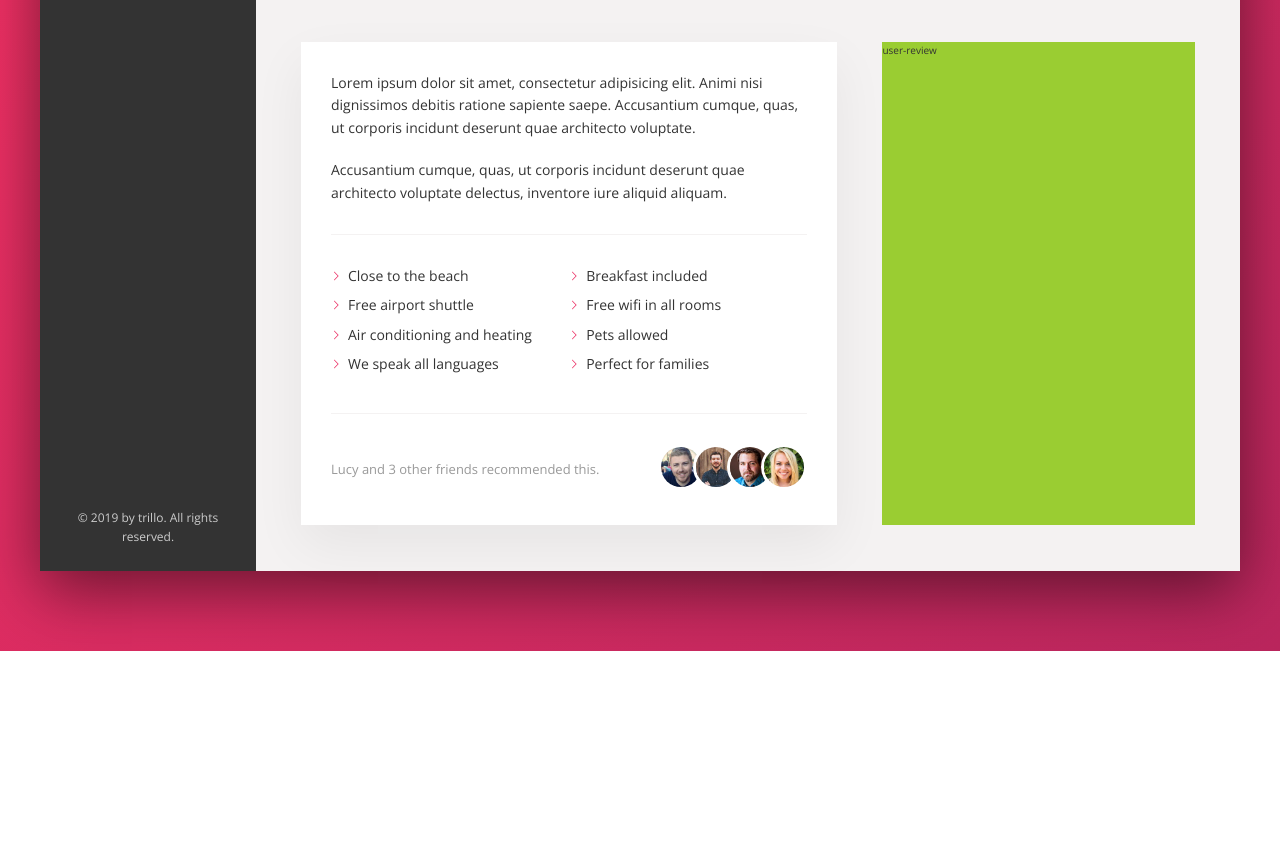
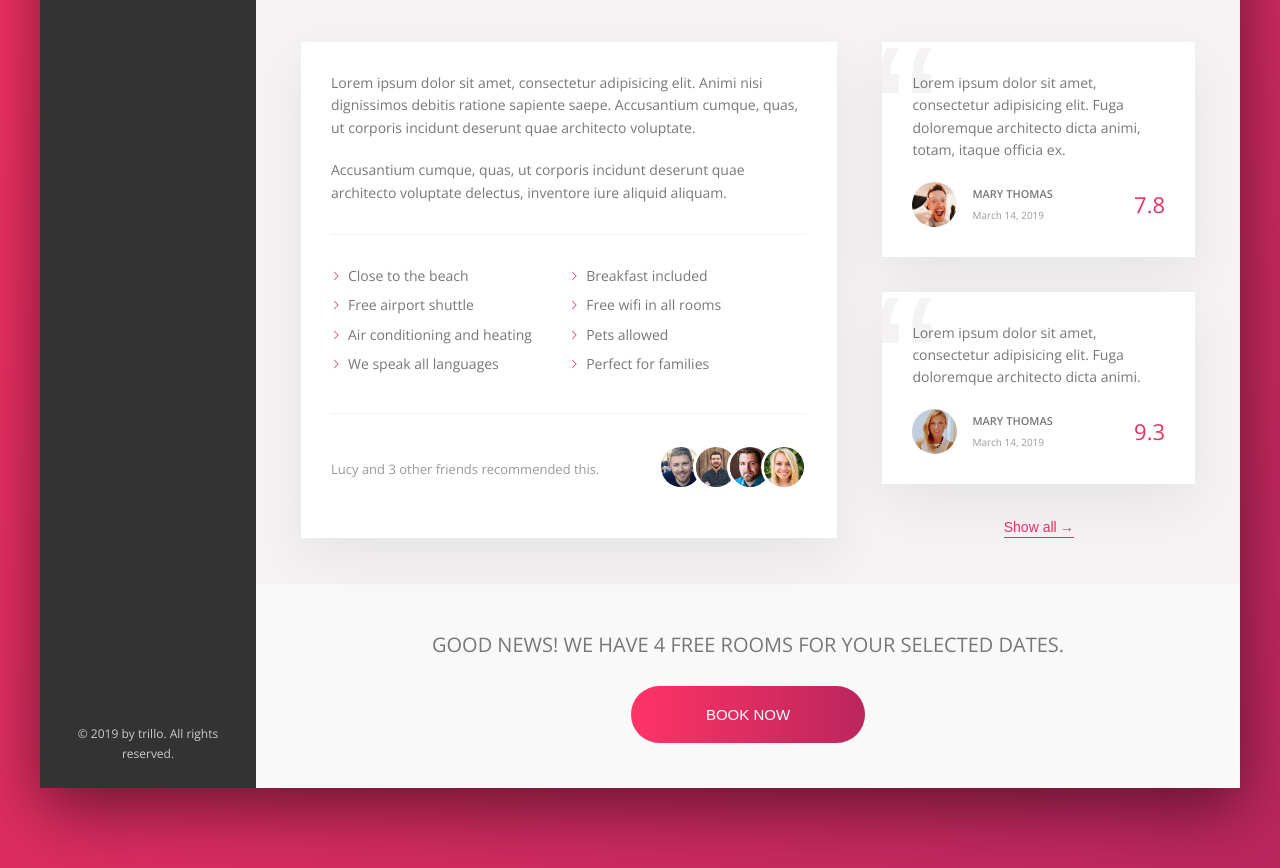
Before and after one commit to reksus/BookingAppTemplate, a website: page index.html in a window 1280 px wide. Shown: the part 605-1473 px from the top of the page. Before the commit the page ends 1256 px from the top, so only its background shows below. Drawn offline with nearby package versions, Linux system fonts and the light colour scheme.

Commit message:
Trillo-Day4

```diff
--- a/css/style.css
+++ b/css/style.css
@@ -46,7 +46,7 @@ html {
 body {
   font-family: 'open sans', sans-serif;
   line-height: 1.6;
-  color: var(--color-grey-dark-1);
+  color: var(--color-grey-dark-2);
   background-image: linear-gradient(to bottom right, var(--color-primary-light), var(--color-primary-dark));
   background-size: cover;
   background-repeat: no-repeat;
@@ -79,13 +79,13 @@ body {
   flex: 1; }
 
 .detail {
+  font-size: 1.4rem;
   display: flex;
   padding: 4.5rem;
   background-color: var(--color-grey-light-2);
   border-bottom: var(--line); }
 
 .description {
-  font-size: 1.4rem;
   background-color: #fff;
   box-shadow: var(--shadow-light);
   padding: 3rem;
@@ -93,8 +93,10 @@ body {
   margin-right: 4.5rem; }
 
 .user-review {
-  background-color: yellowgreen;
-  flex: 1; }
+  flex: 1;
+  display: flex;
+  flex-direction: column;
+  align-items: center; }
 
 .logo {
   height: 3.5rem;
@@ -279,8 +281,13 @@ body {
   display: inline-block;
   cursor: pointer;
   transition: all .2s; }
+  .btn-inline span {
+    margin-left: 3px;
+    transition: all .2s; }
   .btn-inline:hover {
     color: var(--color-grey-dark-1); }
+    .btn-inline:hover span {
+      margin-left: 8px; }
   .btn-inline:focus {
     outline: none;
     animation: pulsate 1s infinite; }
@@ -331,3 +338,89 @@ body {
     border: 3px solid #fff; }
     .recommend__photo:not(:last-child) {
       margin-right: -1.5rem; }
+
+.review {
+  background-color: #fff;
+  box-shadow: var(--shadow-light);
+  padding: 3rem;
+  margin-bottom: 3.5rem;
+  position: relative;
+  overflow: hidden; }
+  .review__text {
+    margin-bottom: 2rem;
+    position: relative;
+    z-index: 10; }
+  .review__user {
+    display: flex;
+    align-items: center; }
+  .review__photo {
+    height: 4.5rem;
+    width: 4.5rem;
+    border-radius: 50%;
+    margin-right: 1.5rem; }
+  .review__user-box {
+    margin-right: auto; }
+  .review__user-name {
+    font-size: 1.1rem;
+    font-weight: 600;
+    text-transform: uppercase;
+    margin-bottom: .4rem; }
+  .review__user-date {
+    font-size: 1rem;
+    color: var(--color-grey-dark-3); }
+  .review__rating {
+    font-size: 2.2rem;
+    font-weight: 300;
+    color: var(--color-primary); }
+  .review::before {
+    content: "\201C";
+    font-size: 20rem;
+    font-family: sans-serif;
+    color: var(--color-grey-light-2);
+    line-height: 1;
+    position: absolute;
+    top: -2.5rem;
+    left: -1rem;
+    z-index: 1; }
+
+.cta {
+  padding: 4.5rem;
+  text-align: center; }
+  .cta__book-now {
+    font-size: 2rem;
+    font-weight: 300;
+    margin-bottom: 2.5rem;
+    text-transform: uppercase; }
+
+.btn {
+  font-size: 1.5rem;
+  font-weight: 300;
+  text-transform: uppercase;
+  border: none;
+  border-radius: 100px;
+  color: #fff;
+  background-image: linear-gradient(to right, var(--color-primary-light), var(--color-primary-dark));
+  position: relative;
+  overflow: hidden;
+  cursor: pointer; }
+  .btn > * {
+    display: inline-block;
+    height: 100%;
+    width: 100%;
+    transition: all .2s; }
+  .btn__visible {
+    padding: 2rem 7.5rem; }
+  .btn__invisible {
+    padding: 2rem 0;
+    position: absolute;
+    top: -100%;
+    left: 0; }
+  .btn:hover {
+    background-image: linear-gradient(to left, var(--color-primary-light), var(--color-primary-dark)); }
+  .btn:hover .btn__visible {
+    transform: translateY(100%); }
+  .btn:hover .btn__invisible {
+    top: 0; }
+  .btn:focus {
+    outline: none;
+    animation: pulsate 1s infinite; }
--- a/index.html
+++ b/index.html
@@ -87,7 +87,6 @@
               </div>
 
             </nav>
-
             <main class="hotel-view">
               <div class="gallery">
                 <figure class="gallery__item">
@@ -100,7 +99,6 @@
                   <img src="img/hotel-3.jpg" alt="Photo of Hotel 3" class="gallery__photo">
                 </figure>
               </div>
-
               <div class="overview">
                 <h1 class="overview__heading">
                   Hotel Las Palmas
@@ -137,7 +135,6 @@
                   <div class="overview__rating-count">429 votes</div>
                 </div>
               </div>
-
               <div class="detail">
                 <div class="description">
                   <p class="paragraph">
@@ -170,8 +167,44 @@
 
                 </div>
                 <div class="user-review">
-                  user-review
+                  <figure class="review">
+                    <blockquote class="review__text">
+                      Lorem ipsum dolor sit amet, consectetur adipisicing elit. Fuga doloremque architecto dicta animi, totam, itaque officia ex.
+                    </blockquote>
+                    <figcaption class="review__user">
+                      <img src="img/user-1.jpg" alt="user 1 photo" class="review__photo">
+                      <div class="review__user-box">
+                        <p class="review__user-name">Mary Thomas</p>
+                        <p class="review__user-date">March 14, 2019</p>
+                      </div>
+                      <div class="review__rating">7.8</div>
+                    </figcaption>
+                  </figure>
+                  <figure class="review">
+                    <blockquote class="review__text">
+                      Lorem ipsum dolor sit amet, consectetur adipisicing elit. Fuga doloremque architecto dicta animi.
+                    </blockquote>
+                    <figcaption class="review__user">
+                      <img src="img/user-2.jpg" alt="user 2 photo" class="review__photo">
+                      <div class="review__user-box">
+                        <p class="review__user-name">Mary Thomas</p>
+                        <p class="review__user-date">March 14, 2019</p>
+                      </div>
+                      <div class="review__rating">9.3</div>
+                    </figcaption>
+                  </figure>
+                  <button class="btn-inline">Show all<span>&rarr;</span></button>
                 </div>
+              </div>
+
+              <div class="cta">
+                <h2 class="cta__book-now">
+                  Good news! We have 4 free rooms for your selected dates.
+                </h2>
+                <button class="btn">
+                  <span class="btn__visible">book now</span>
+                  <span class="btn__invisible">Only 4 rooms left</span>
+                </button>
               </div>
 
             </main>
```
